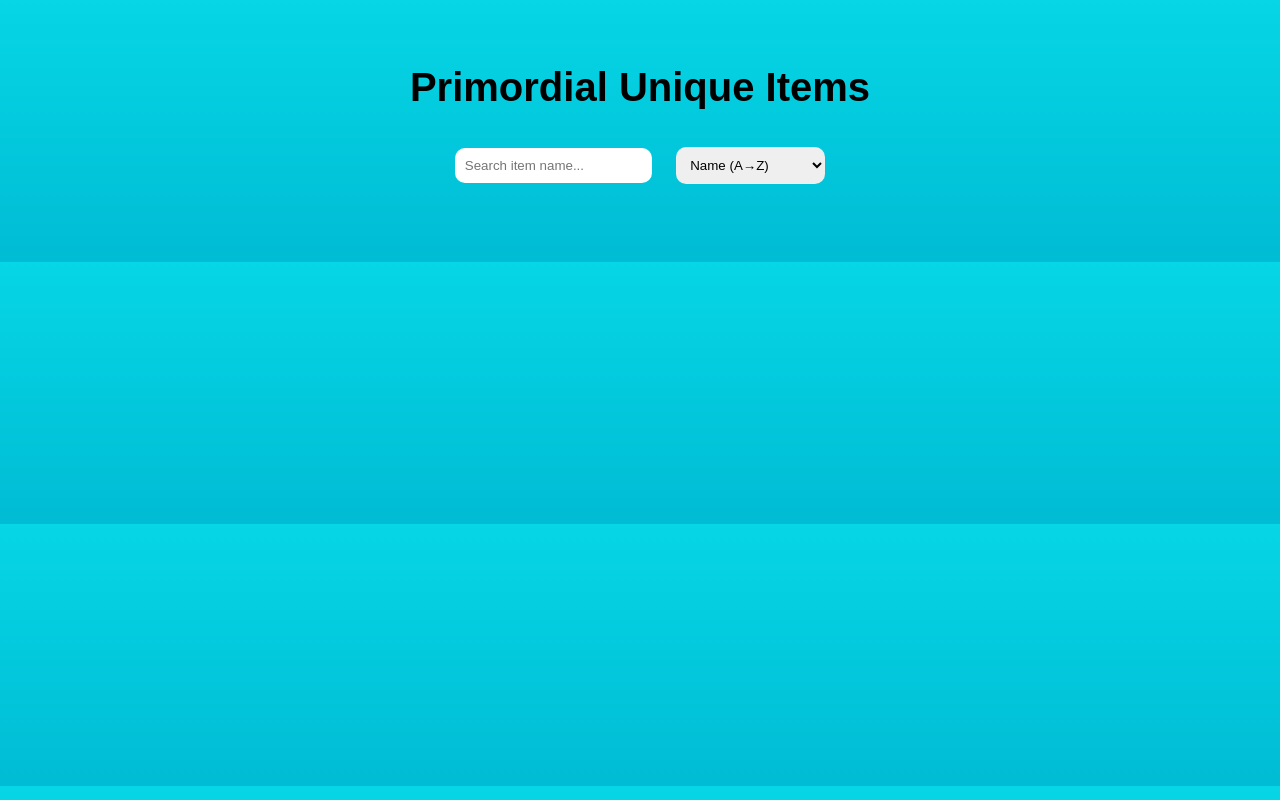
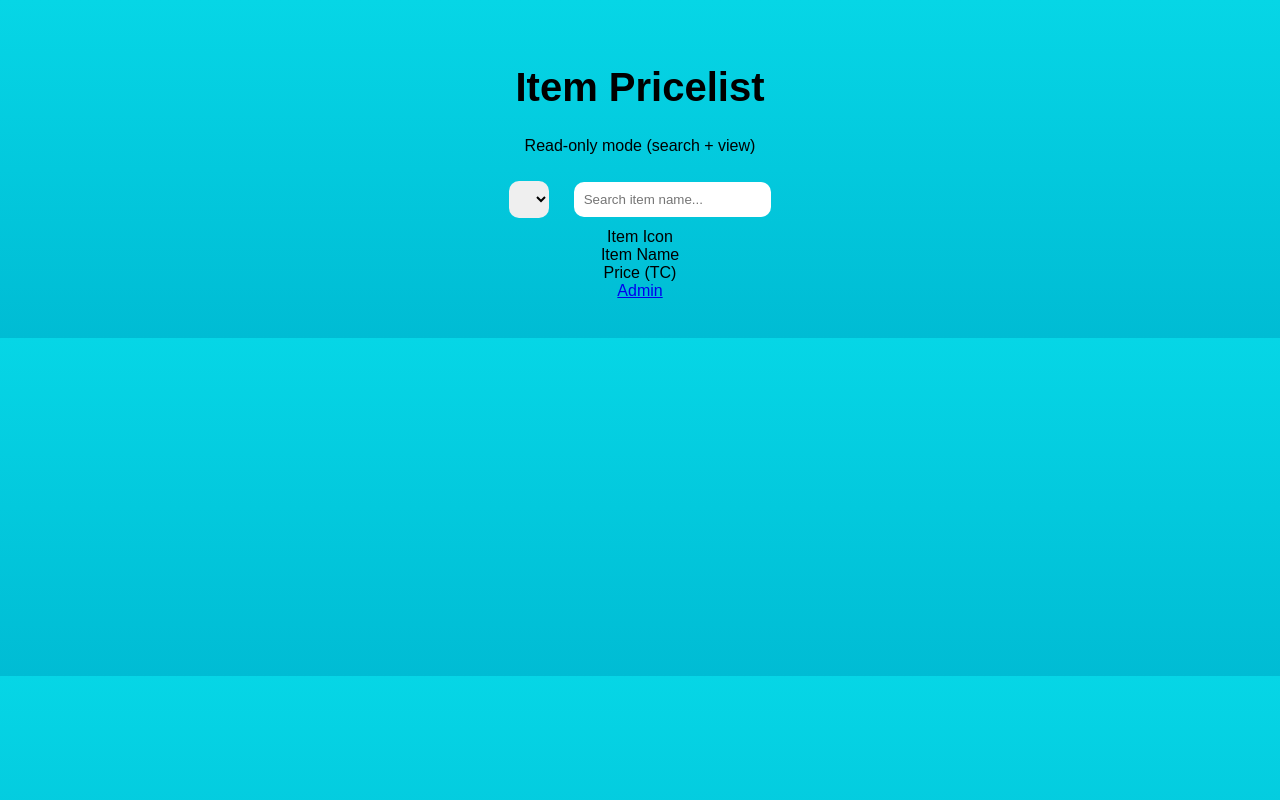
Before and after one commit to altash2003/pl, a website: page public/index.html in a window 1280 px wide. Drawn offline with Linux system fonts and the light colour scheme; no server answers.

Commit message:
Update index.html

```diff
--- a/public/index.html
+++ b/public/index.html
@@ -1,24 +1,39 @@
-<!DOCTYPE html>
-<html>
+<!doctype html>
+<html lang="en">
 <head>
-  <meta charset="UTF-8">
-  <title>Primordial Unique Items</title>
-  <link rel="stylesheet" href="styles.css">
+  <meta charset="utf-8" />
+  <meta name="viewport" content="width=device-width,initial-scale=1" />
+  <title>Item Pricelist</title>
+  <link rel="stylesheet" href="./styles.css" />
 </head>
 <body>
+  <header class="top">
+    <h1>Item Pricelist</h1>
+    <p class="sub">Read-only mode (search + view)</p>
+  </header>
 
-<h1>Primordial Unique Items</h1>
+  <main class="wrap">
+    <div class="controls">
+      <select id="category" class="input"></select>
+      <input id="search" class="input" placeholder="Search item name..." />
+    </div>
 
-<input id="search" placeholder="Search item name...">
-<select id="sort">
-  <option value="name-asc">Name (A→Z)</option>
-  <option value="name-desc">Name (Z→A)</option>
-  <option value="price-asc">Price (Low→High)</option>
-  <option value="price-desc">Price (High→Low)</option>
-</select>
+    <div class="table">
+      <div class="row head">
+        <div>Item Icon</div>
+        <div>Item Name</div>
+        <div class="right">Price (TC)</div>
+      </div>
+      <div id="list"></div>
+    </div>
 
-<div id="items"></div>
+    <div class="foot" id="count"></div>
 
-<script src="script.js"></script>
+    <div class="adminLink">
+      <a href="/admin.html">Admin</a>
+    </div>
+  </main>
+
+  <script src="./app.js"></script>
 </body>
 </html>
```
